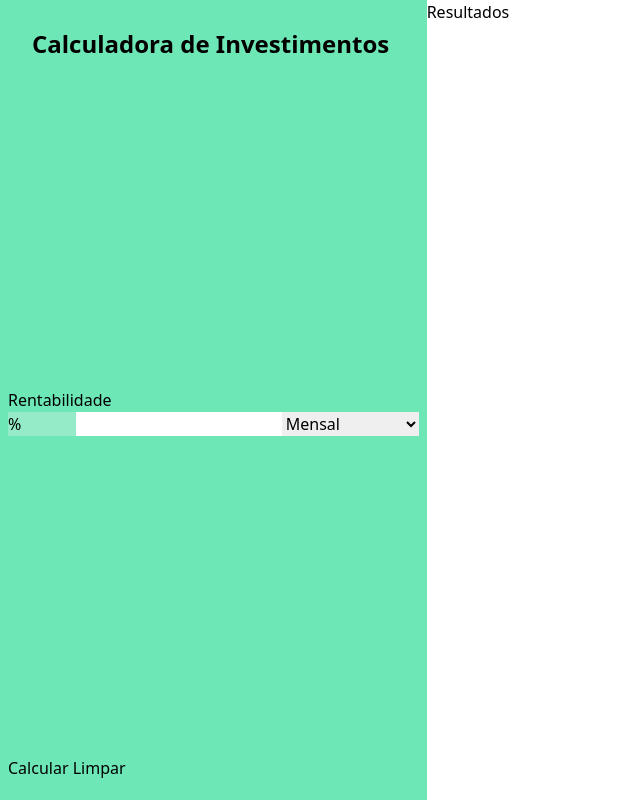
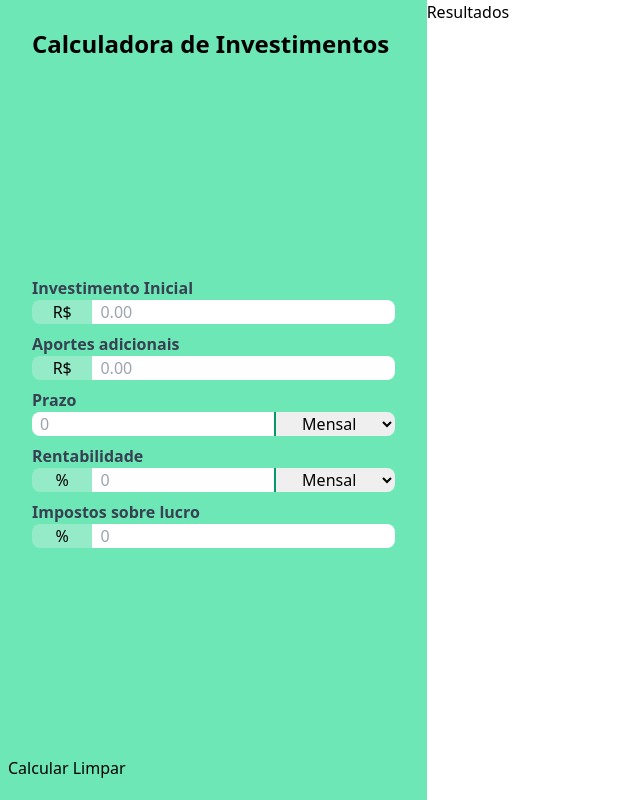
Before and after one commit to matheusgsaraiva/projetoCalculadoraInvestimentos, a website built with Vite: page index.html in a window 1280 px wide. Shown: the whole page, without its empty margins (0-640 px from the left). Built offline with nearby package versions, Linux system fonts and the light colour scheme.

Commit message:
aula 9 - finalizar formulario

```diff
--- a/index.html
+++ b/index.html
@@ -16,18 +16,127 @@
       <!-- aqui temos que escolher as font-size do talwind, vamos usar um tamanho um pouco grande -->
       <h1 class="text-2xl font-bold px-6 py-2">Calculadora de Investimentos</h1>
       <form class="w-full">
-        <!-- disabled não vai deixar o usuário escrever no campo -->
-        <div class="flex flex-col w-full">
+        <div class="flex flex-col w-full px-6 my-2">
           <!-- aqui dividimos o espaço em 6. 1/6 para o R$, metade para o return-rate (3/6) e 1/3 (2/6) para o mensal -->
-          <label for="return-rate">Rentabilidade</label>
+          <label class="font-bold text-gray-700" for="starting-amount"
+            >Investimento Inicial</label
+          >
           <div class="flex">
-            <input class="w-1/6" value="%" type="text" disabled class="" />
-            <input class="w-1/2" type="text" id="return-rate" />
+            <!-- queremos arredondar só o lado esquerdo -->
+            <input
+              class="w-1/6 text-center rounded-l-lg"
+              value="R$"
+              type="text"
+              disabled
+            />
+            <input
+              class="w-5/6 rounded-r-lg px-2"
+              type="text"
+              id="starting-amount"
+              placeholder="0.00"
+            />
+          </div>
+        </div>
+        <div class="flex flex-col w-full px-6 my-2">
+          <!-- aqui dividimos o espaço em 6. 1/6 para o R$, metade para o return-rate (3/6) e 1/3 (2/6) para o mensal -->
+          <label class="font-bold text-gray-700" for="additional-contribution"
+            >Aportes adicionais</label
+          >
+          <div class="flex">
+            <!-- queremos arredondar só o lado esquerdo -->
+            <input
+              class="w-1/6 text-center rounded-l-lg"
+              value="R$"
+              type="text"
+              disabled
+              class=""
+            />
+            <input
+              class="w-5/6 rounded-r-lg px-2"
+              type="text"
+              id="additional-contribution"
+              placeholder="0.00"
+            />
+          </div>
+        </div>
+        <div class="flex flex-col w-full px-6 my-2">
+          <!-- aqui dividimos o espaço em 6. 1/6 para o R$, metade para o return-rate (3/6) e 1/3 (2/6) para o mensal -->
+          <label class="font-bold text-gray-700" for="time-amount">Prazo</label>
+          <div class="flex">
+            <!-- disabled não vai deixar o usuário escrever no campo -->
+            <!-- queremos arredondar só o lado esquerdo -->
+            <input
+              class="w-2/3 rounded-l-lg px-2"
+              type="text"
+              id="time-amount"
+              placeholder="0"
+            />
             <!-- <input class="w-1/3" value="mensal" type="text" /> -->
-            <select class="w-1/3" name="" id="evaluation-period">
+            <!-- vamos dar uma borda arredondada só para o lado direito -->
+            <!-- vamos colocar somente uma borda no lado esquerdo -->
+            <!-- vamos colocar um hover de cor escura a caixa do elemento e de cor escura do texto -->
+            <select
+              class="w-1/3 rounded-r-lg border-l-2 border-emerald-600 text-center hover:bg-emerald-900 hover:text-slate-200"
+              id="time-amount-period"
+            >
               <option value="montly">Mensal</option>
               <option value="yearly">Anual</option>
             </select>
+          </div>
+        </div>
+        <div class="flex flex-col w-full px-6 my-2">
+          <!-- aqui dividimos o espaço em 6. 1/6 para o R$, metade para o return-rate (3/6) e 1/3 (2/6) para o mensal -->
+          <label class="font-bold text-gray-700" for="return-rate"
+            >Rentabilidade</label
+          >
+          <div class="flex">
+            <!-- disabled não vai deixar o usuário escrever no campo -->
+            <!-- queremos arredondar só o lado esquerdo -->
+            <input
+              class="w-1/6 text-center rounded-l-lg"
+              value="%"
+              type="text"
+              disabled
+              class=""
+            />
+            <input
+              class="w-1/2 px-2"
+              type="text"
+              id="return-rate"
+              placeholder="0"
+            />
+            <!-- vamos dar uma borda arredondada só para o lado direito -->
+            <!-- vamos colocar somente uma borda no lado esquerdo -->
+            <!-- vamos colocar um hover de cor escura a caixa do elemento e de cor escura do texto -->
+            <select
+              class="w-1/3 rounded-r-lg border-l-2 border-emerald-600 text-center hover:bg-emerald-900 hover:text-slate-200"
+              id="evaluation-period"
+            >
+              <option value="montly">Mensal</option>
+              <option value="yearly">Anual</option>
+            </select>
+          </div>
+        </div>
+        <div class="flex flex-col w-full px-6 my-2">
+          <!-- aqui dividimos o espaço em 6. 1/6 para o R$, metade para o return-rate (3/6) e 1/3 (2/6) para o mensal -->
+          <label class="font-bold text-gray-700" for="tax-rate"
+            >Impostos sobre lucro</label
+          >
+          <div class="flex">
+            <!-- queremos arredondar só o lado esquerdo -->
+            <input
+              class="w-1/6 text-center rounded-l-lg"
+              value="%"
+              type="text"
+              disabled
+              class=""
+            />
+            <input
+              class="w-5/6 rounded-r-lg px-2"
+              type="text"
+              id="tax-rate"
+              placeholder="0"
+            />
           </div>
         </div>
       </form>
```
